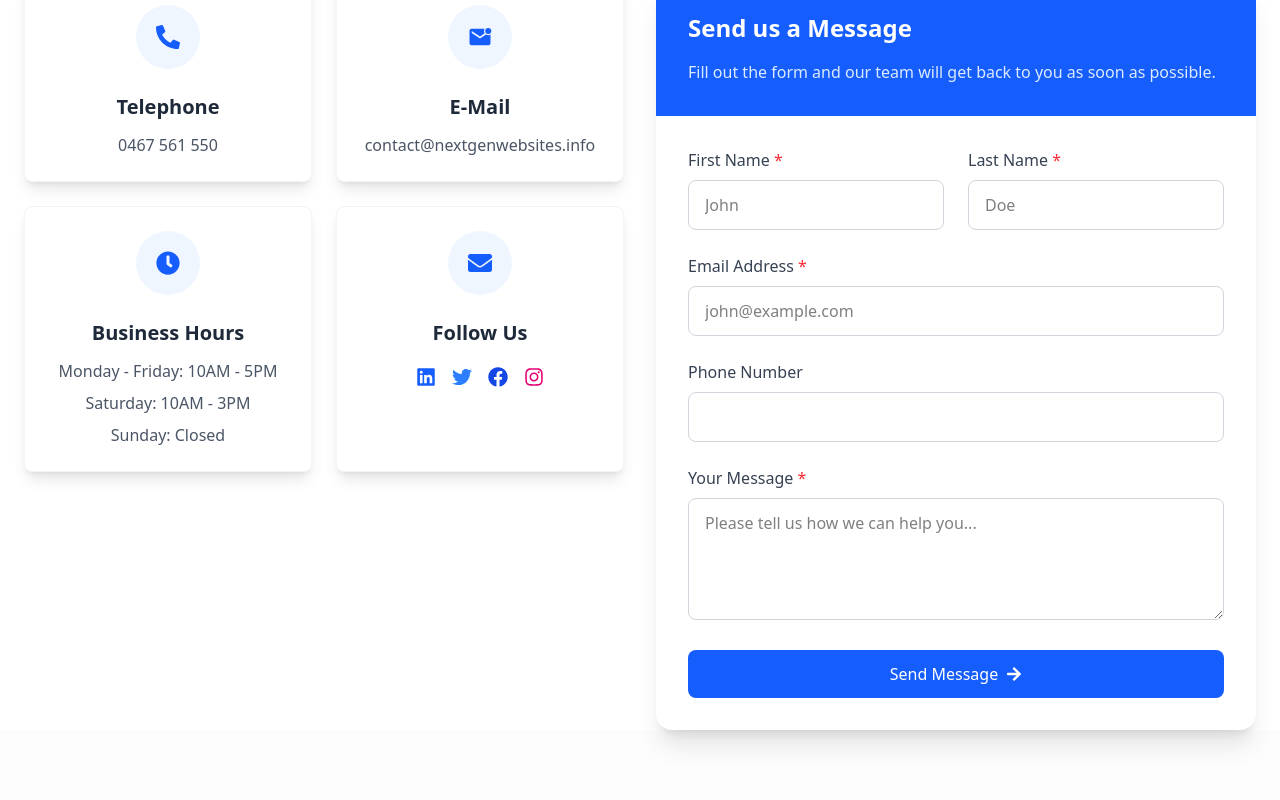
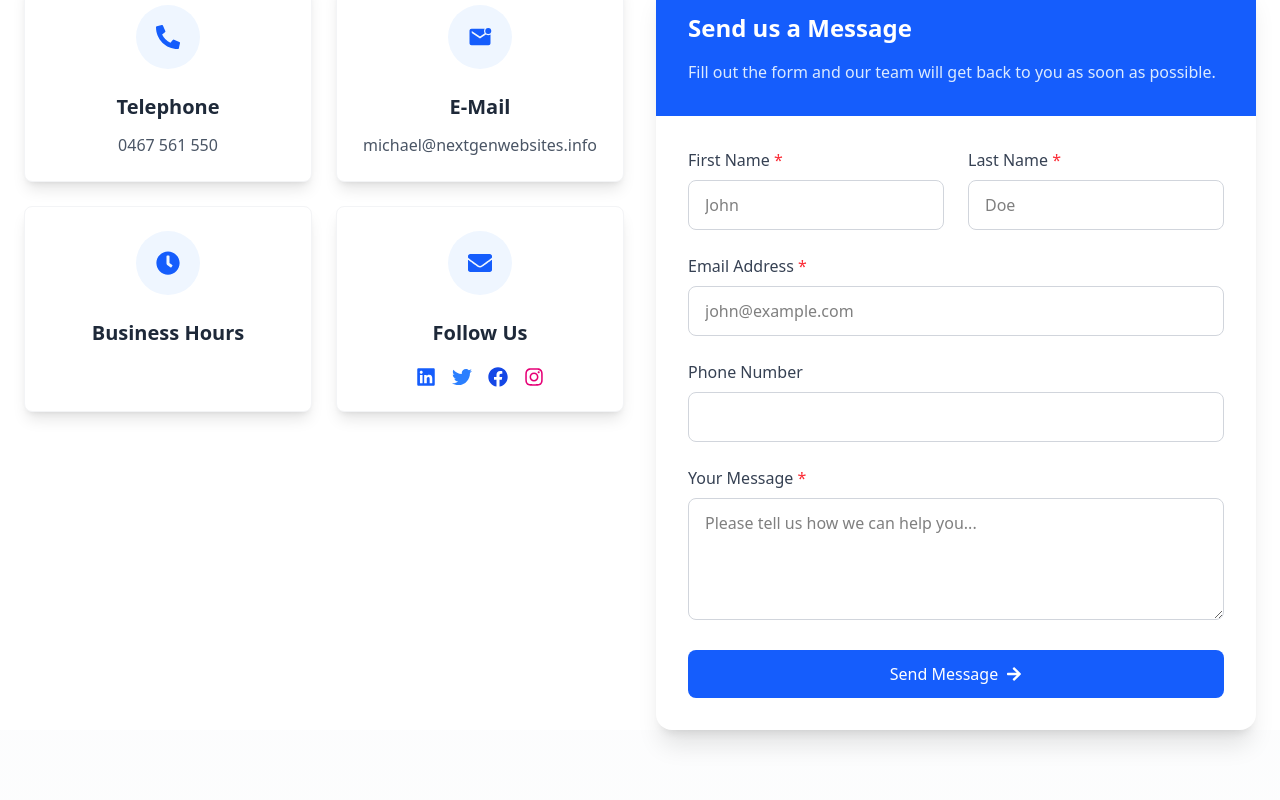
Before and after one commit to NextGenWebsites/NextGenWebsites, a React (Vite) app: page /contact in a window 1280 px wide. Shown: the part 560-1360 px from the top of the page. Built offline with nearby package versions, Linux system fonts and the light colour scheme.

Commit message:
edited email and removed busines shours

```diff
--- a/src/components/Footer.jsx
+++ b/src/components/Footer.jsx
@@ -162,18 +162,13 @@ const Footer = () => {
               <li className="flex items-center">
                 <FaEnvelope className="text-blue-300 mr-3" />
                 <span className="text-blue-100">
-                  contact@nextgenwebsites.info
+                  michael@nextgenwebsites.info
                 </span>
               </li>
 
               <li className="mt-4">
                 <p className="text-blue-100">
-                  Business Hours:
-                  Monday - Friday: 10AM - 5PM
 
-                  Saturday: 10AM - 3PM
-
-                  Sunday: Closed
                 </p>
               </li>
             </ul>
--- a/src/pages/ContactPage.jsx
+++ b/src/pages/ContactPage.jsx
@@ -299,7 +299,7 @@ const ContactPage = () => {
       title: "E-Mail",
       content: (
         <div className="space-y-2">
-          <p>contact@nextgenwebsites.info</p>
+          <p>michael@nextgenwebsites.info</p>
         </div>
       ),
       icon: <IoMdMailUnread size={24} />,
@@ -309,9 +309,7 @@ const ContactPage = () => {
       title: "Business Hours",
       content: (
         <div className="space-y-2">
-          <p>Monday - Friday: 10AM - 5PM</p>
-          <p>Saturday: 10AM - 3PM</p>
-          <p>Sunday: Closed</p>
+
         </div>
       ),
       icon: <FaClock size={24} />,
```
